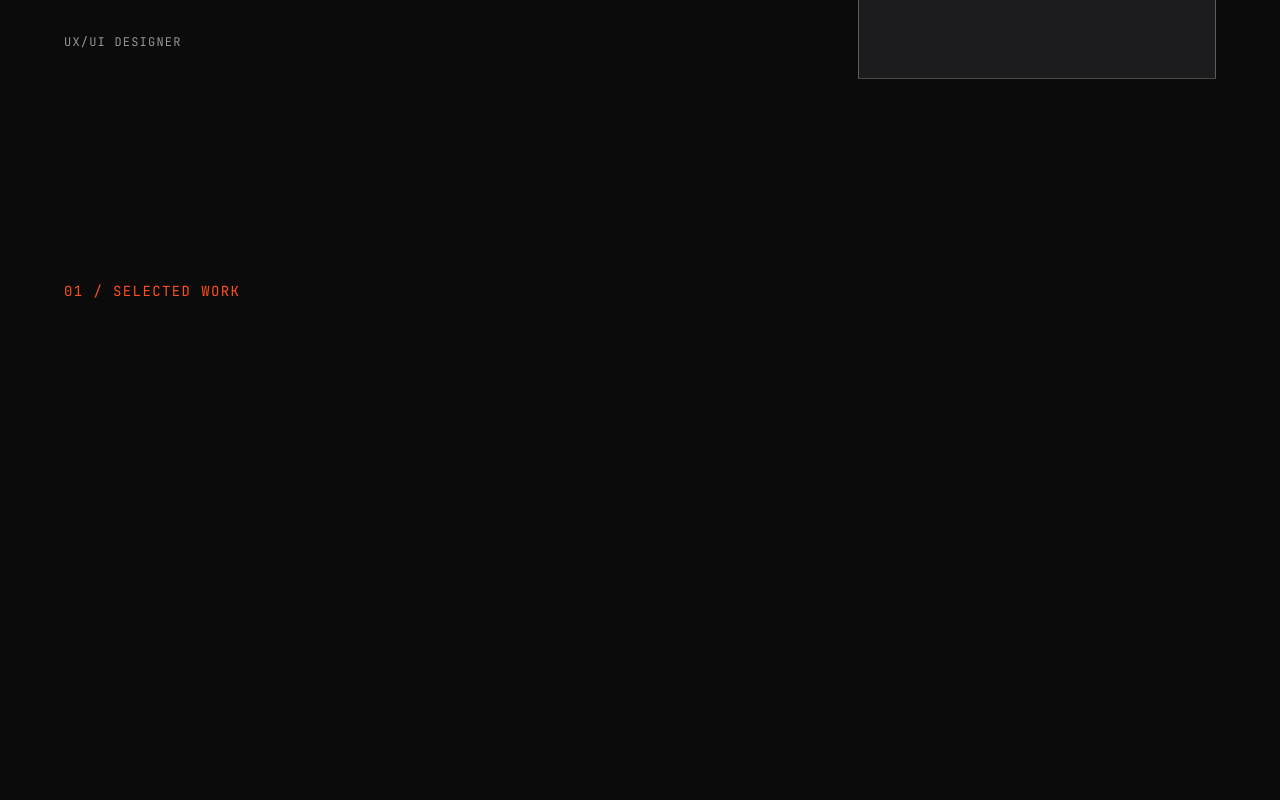
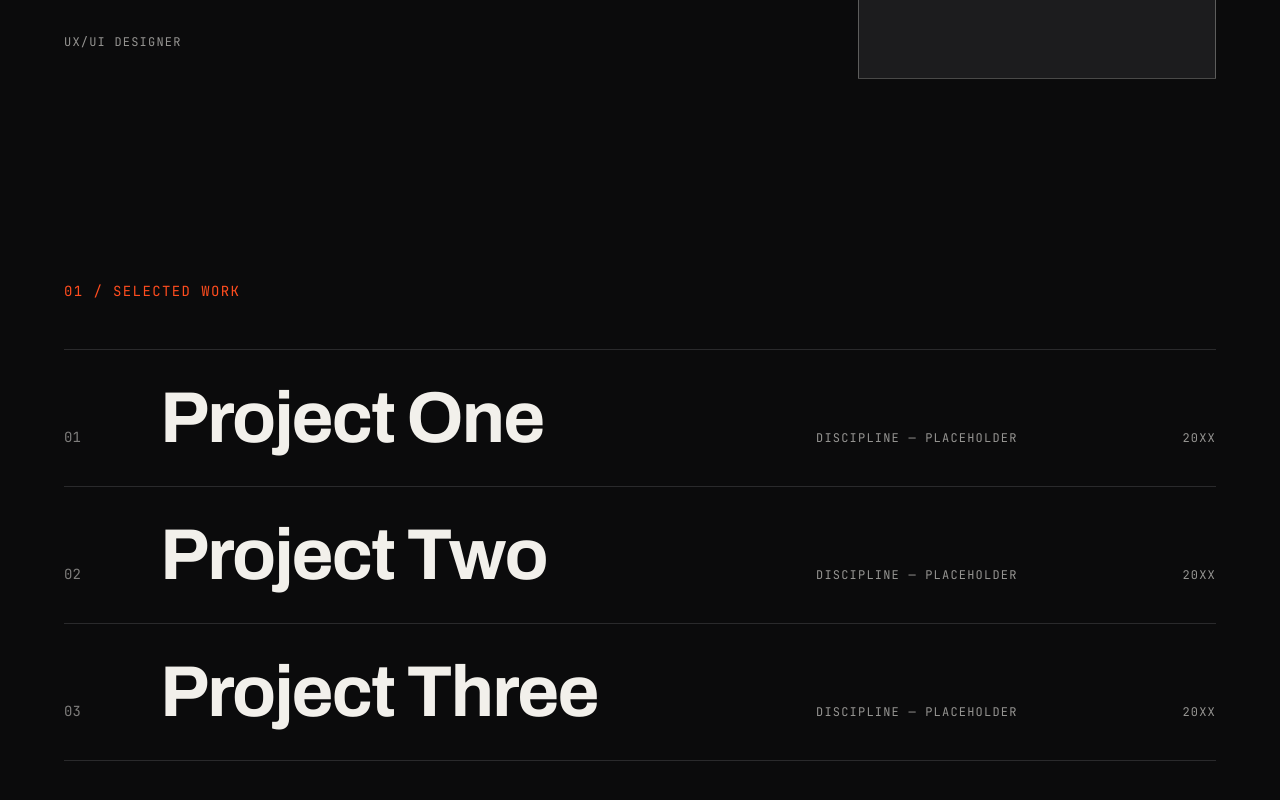
Before and after one commit to JamalOpeyemi/portfolio, a Next.js app: page / in a window 1280 px wide. Shown: the part 556-1356 px from the top of the page. Built offline with nearby package versions, Linux system fonts and the light colour scheme.

Commit message:
Fix hero portrait, add work list placeholders

```diff
--- /dev/null
+++ b/app/components/WorkList.tsx
@@ -0,0 +1,34 @@
+const projects = [
+  { id: "01", title: "Project One", type: "Discipline — placeholder", year: "20XX" },
+  { id: "02", title: "Project Two", type: "Discipline — placeholder", year: "20XX" },
+  { id: "03", title: "Project Three", type: "Discipline — placeholder", year: "20XX" },
+];
+
+export default function WorkList() {
+  return (
+    <ul className="mt-12 border-t border-line">
+      {projects.map((project) => (
+        <li key={project.id} className="border-b border-line">
+          {/* href="#" is temporary; real case study links come later */}
+          <a
+            href="#"
+            className="group grid grid-cols-[3rem_1fr] items-baseline gap-x-4 py-8 focus-visible:outline-2 focus-visible:outline-accent md:grid-cols-[5rem_1fr_18rem_6rem]"
+          >
+            <span className="font-mono text-sm text-foreground/50">
+              {project.id}
+            </span>
+            <span className="text-5xl font-bold tracking-tight transition-all duration-300 group-hover:translate-x-4 group-hover:text-accent md:text-7xl">
+              {project.title}
+            </span>
+            <span className="hidden font-mono text-xs uppercase tracking-widest text-foreground/60 md:block">
+              {project.type}
+            </span>
+            <span className="hidden text-right font-mono text-xs uppercase tracking-widest text-foreground/60 md:block">
+              {project.year}
+            </span>
+          </a>
+        </li>
+      ))}
+    </ul>
+  );
+}
--- a/app/page.tsx
+++ b/app/page.tsx
@@ -1,9 +1,10 @@
   import HeroHeadline from "./components/HeroHeadline";
     import RevealBlock from "./components/RevealBlock";
+      import WorkList from "./components/WorkList";
 export default function Home() {
   return (
     <main>
-      <section className="relative min-h-[85vh] overflow-hidden px-6 pb-10 pt-8 md:px-16">
+      <section className="relative min-h-[85vh] px-6 pb-10 pt-8 md:min-h-[max(85vh,calc(37.4vw_+_8rem))] md:px-16">
         {/* Top label row */}
         <div className="flex items-center justify-between font-mono text-xs uppercase tracking-widest text-foreground/60">
           <span>Portfolio — Issue 01</span>
@@ -30,11 +31,12 @@ export default function Home() {
       </section>
 
       {/* Work section placeholder: the "Work" nav link jumps here */}
-      <section id="work" className="min-h-screen px-6 py-24 md:px-16">
-        <p className="font-mono text-sm uppercase tracking-widest text-accent">
-          01 / Selected Work
-        </p>
-      </section>
+        <section id="work" className="px-6 py-24 md:px-16">
+    <p className="font-mono text-sm uppercase tracking-widest text-accent">
+      01 / Selected Work
+    </p>
+    <WorkList />
+  </section>
     </main>
   );
 }
```
